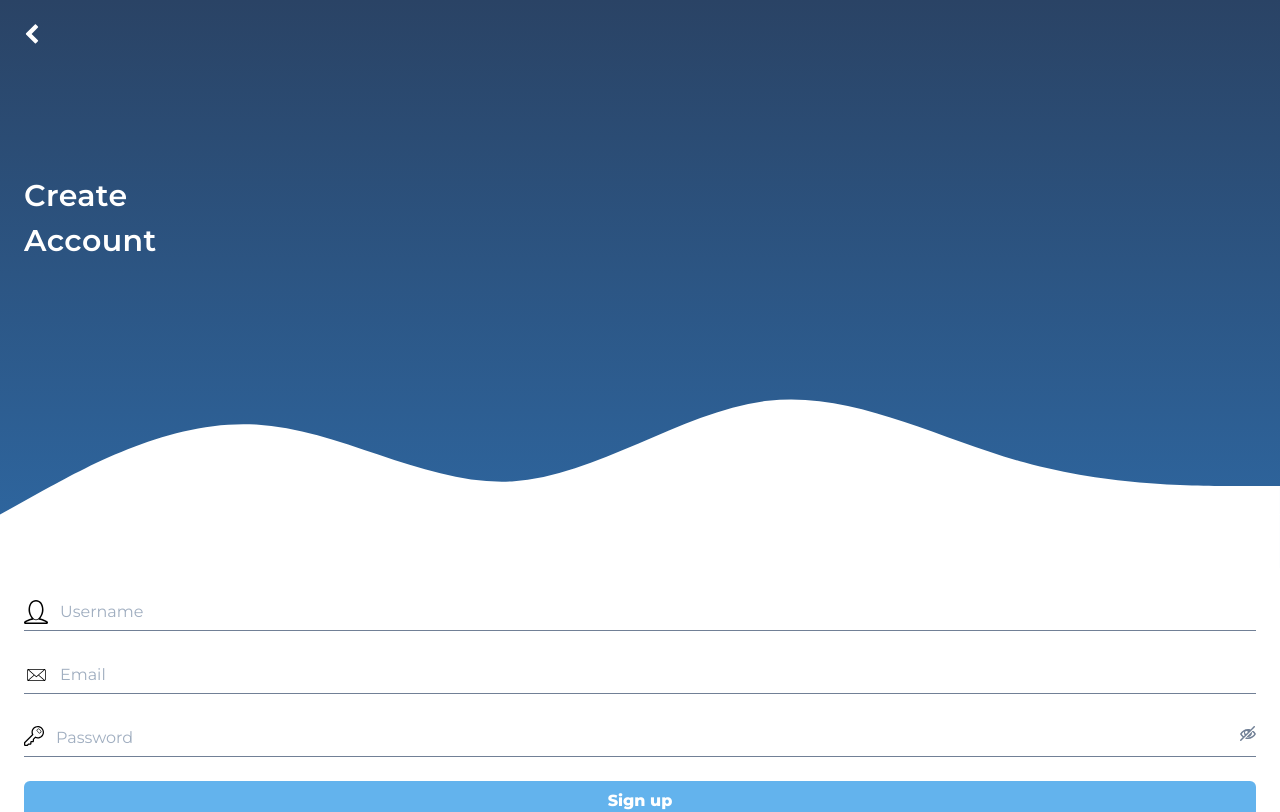
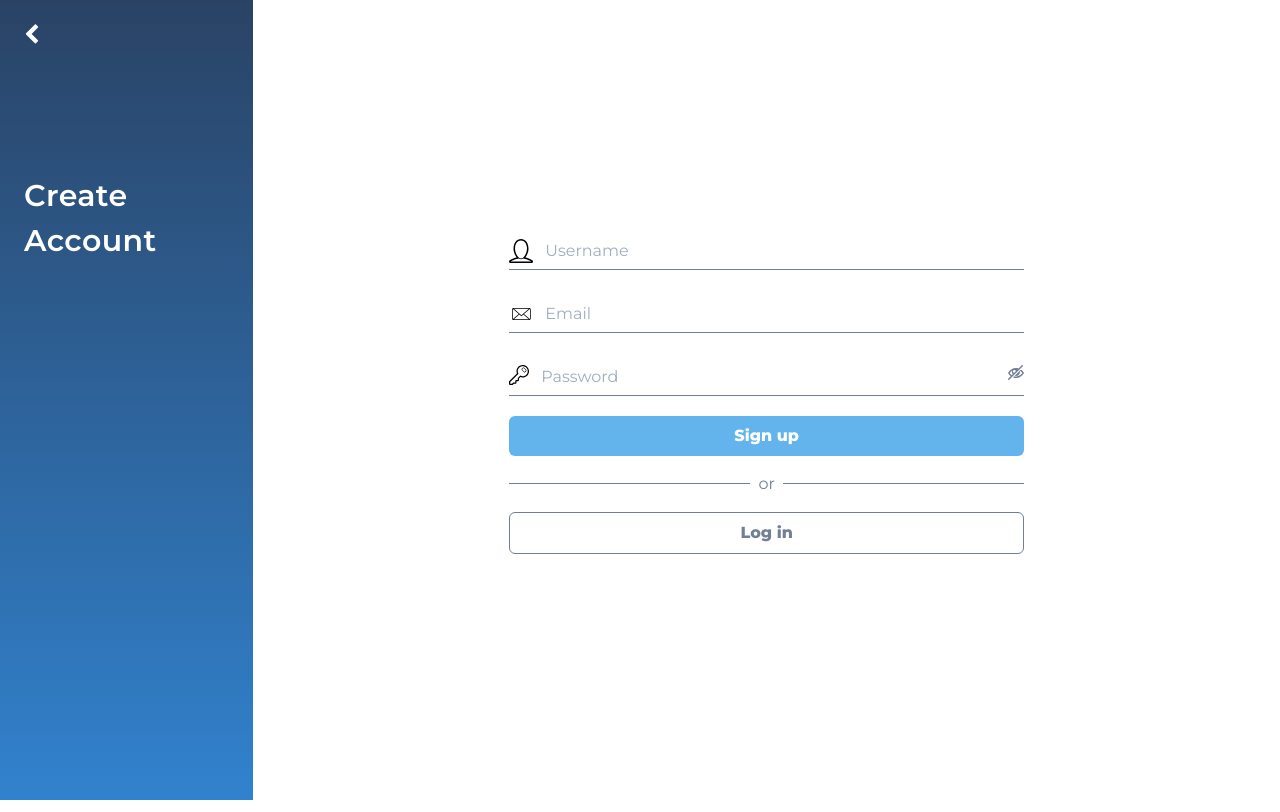
Before and after one commit to bulenteroglu/done.it, a React (Create React App) app in the folder client/: page /signup in a window 1280 px wide. Shown: the top 812 px of the page. Built offline with nearby package versions, Linux system fonts and the light colour scheme; no server answers.

Commit message:
More responsive design implemented

```diff
--- a/client/src/components/Authentication/Login.js
+++ b/client/src/components/Authentication/Login.js
@@ -64,7 +64,7 @@ function Login() {
 
         <div className="bg-white text-black flex flex-col lg:min-h-screen lg:w-full lg:justify-center lg:items-center">
           {error && (
-            <div className="mx-6">
+            <div className="mx-6 lg:w-full lg:px-64">
               <ErrorNotification
                 message={error}
                 clearError={() => setError(undefined)}
--- a/client/src/components/Authentication/Signup.js
+++ b/client/src/components/Authentication/Signup.js
@@ -38,8 +38,8 @@ function Signup() {
   };
 
   return (
-    <div className="flex flex-col min-h-screen bg-gradient-to-b from-blue-900 to-blue-600  justify-between text-white">
-      <div className="m-6 font-semibold tracking-wide">
+    <div className="flex flex-col lg:flex-row lg:h-screen min-h-screen bg-gradient-to-b from-blue-900 to-blue-600  justify-between text-white">
+      <div className="m-6 font-semibold tracking-wide lg:w-64">
         <Link to="/">
           <svg
             className="fill-current w-4"
@@ -53,9 +53,9 @@ function Signup() {
         <div className="text-3xl">Account</div>
       </div>
 
-      <div>
+      <div className="lg:w-full">
         <svg
-          className="-mb-1"
+          className="-mb-2 lg:hidden"
           xmlns="http://www.w3.org/2000/svg"
           viewBox="0 0 1440 320"
         >
@@ -66,16 +66,17 @@ function Signup() {
           ></path>
         </svg>
 
-        <div className="bg-white text-black flex flex-col">
+        <div className="bg-white text-black flex flex-col lg:min-h-screen lg:w-full lg:justify-center lg:items-center">
           {error && (
-            <div className="mx-6">
+            <div className="mx-6 lg:w-full lg:px-64">
               <ErrorNotification
                 message={error}
                 clearError={() => setError(undefined)}
               />
             </div>
           )}
-          <div className="mt-8 mx-6 border-b border-gray-600 ">
+          <div className="lg:w-full ">
+            <div className="mt-8 mx-6 border-b border-gray-600 lg:mx-64  ">
               <div className="flex w-full">
                 <div>
                   <svg className="w-6" id="icon-user" viewBox="0 0 32 32">
@@ -92,7 +93,7 @@ function Signup() {
                 </div>
               </div>
             </div>
-          <div className="mt-8 mx-6 border-b border-gray-600">
+            <div className="mt-8 mx-6 border-b lg:mx-64 border-gray-600">
               <div className="flex w-full">
                 <div>
                   <svg
@@ -113,14 +114,14 @@ function Signup() {
                 </div>
               </div>
             </div>
-          <div className="mb-1 mt-8 mx-6 border-b border-gray-600">
-            <div className="flex w-full">
+            <div className="mb-1 mt-8 mx-6 border-b lg:mx-64 border-gray-600">
+              <div className="flex w-full ">
                 <div>
                   <svg className="w-5" id="icon-key" viewBox="0 0 32 32">
                     <path d="M22.004 0c-5.523 0-10 4.478-10 10 0 1.285 0.269 2.501 0.713 3.629l-12.149 12.148c-0.351 0.352-0.568 0.686-0.568 1.223v3c0 1.070 0.929 2 2 2h3c0.536 0 0.875-0.215 1.226-0.564l1.435-1.436h2.343c1.104 0 2-0.896 2-2v-2h2c1.104 0 2-0.896 2-2v-2.344l2.369-2.371c1.129 0.445 2.344 0.715 3.631 0.715 5.521 0 10-4.478 10-10s-4.479-10-10-10zM22.004 18c-1.48 0-2.852-0.43-4.041-1.132l-0.344 0.343-3.030 3.031c-0.375 0.375-0.586 0.883-0.586 1.414v2.344h-2c-1.104 0-2 0.895-2 2v2h-2.342c-0.53 0-1.039 0.211-1.414 0.586l-1.418 1.418-2.826-0.004-0.003-2.85 11.665-11.644c0 0 0 0.001 0.001 0.002l1.469-1.469c-0.702-1.189-1.132-2.56-1.132-4.040 0-4.418 3.583-8 8-8s8 3.582 8 8-3.581 8.001-7.999 8.001zM27.82 8.239c-1.121-1.562-2.486-2.925-4.055-4.054-0.255-0.185-0.585-0.231-0.882-0.127-1.389 0.489-2.34 1.439-2.826 2.828-0.037 0.104-0.055 0.212-0.055 0.319 0 0.199 0.062 0.396 0.182 0.563 1.125 1.564 2.488 2.928 4.053 4.053 0.256 0.184 0.584 0.231 0.881 0.128 1.391-0.486 2.342-1.438 2.83-2.828 0.037-0.104 0.055-0.212 0.055-0.319-0.001-0.199-0.064-0.396-0.183-0.563zM24.82 11.010c-1.478-1.063-2.765-2.35-3.82-3.793 0.387-1.103 1.111-1.827 2.182-2.221 1.479 1.065 2.764 2.349 3.816 3.811-0.391 1.095-1.113 1.815-2.178 2.203z"></path>
                   </svg>
                 </div>
-              <div className="flex-auto">
+                <div className="flex-auto ">
                   <input
                     className="appearance-none border-none rounded w-full mb-2 pl-3 leading-tight focus:outline-none"
                     type={passwordShown ? "text" : "password"}
@@ -128,7 +129,10 @@ function Signup() {
                     onChange={(e) => setPassword(e.target.value)}
                   />
                 </div>
-              <div onClick={togglePasswordVisiblity} className="text-gray-600">
+                <div
+                  onClick={togglePasswordVisiblity}
+                  className="text-gray-600"
+                >
                   {passwordShown ? (
                     <svg
                       className="w-4 fill-current"
@@ -152,7 +156,7 @@ function Signup() {
               </div>
             </div>
 
-          <div className="mx-6 mt-5">
+            <div className="mx-6 mt-5  lg:mx-64">
               <button
                 onClick={handleSubmit}
                 className="w-full bg-blue-400 text-white font-extrabold rounded-md py-2"
@@ -160,12 +164,12 @@ function Signup() {
                 Sign up
               </button>
             </div>
-          <div className="mx-6 flex mb-4 mt-4 items-center justify-center">
+            <div className="mx-6 lg:mx-64 flex mb-4 mt-4 items-center justify-center">
               <div className="w-full border-b border-gray-600"></div>
               <div className="mx-2 text-gray-600">or</div>
               <div className="w-full border-b border-gray-600"></div>
             </div>
-          <div className="mx-6 mb-10">
+            <div className="mx-6 mb-10  lg:mx-64">
               <Link to="/signin">
                 <button className="w-full border border-gray-600 text-gray-600 font-extrabold rounded-md py-2">
                   Log in
@@ -175,6 +179,7 @@ function Signup() {
           </div>
         </div>
       </div>
+    </div>
   );
 }
 
--- a/client/src/components/Tasks/Tasks.css
+++ b/client/src/components/Tasks/Tasks.css
@@ -5,3 +5,15 @@
 .bar {
   background: linear-gradient(to bottom right, #2b96e9, #d4aef6);
 }
+
+.scrollBar::-webkit-scrollbar {
+  width: 8px;
+  border-radius: 8px;
+
+  background-color: #2c5282;
+}
+
+.scrollBar::-webkit-scrollbar-thumb {
+  border-radius: 8px;
+  background-color: #2a4365;
+}
--- a/client/src/components/Tasks/Tasks.js
+++ b/client/src/components/Tasks/Tasks.js
@@ -103,7 +103,7 @@ function Tasks() {
 
   return (
     <div className="bg-gradient-to-b from-blue-900 to-blue-600  flex flex-col h-screen text-white">
-      <div className="m-6 ">
+      <div className="m-6">
         <Link to="/dashboard">
           <svg
             className="fill-current w-4"
@@ -114,10 +114,10 @@ function Tasks() {
           </svg>
         </Link>
       </div>
-      <div className="mx-6 mt-5 flex items-center justify-between">
-        <div className="text-sm tracking-tighter">
+      <div className="mx-6 mt-5 flex items-center justify-between lg:mx-64">
+        <div className="text-sm tracking-tighter lg:text-3xl">
           <Moment format="ddd DD, yyyy">{date}</Moment>
-          <div className="font-extrabold text-xl">
+          <div className="font-extrabold text-xl lg:text-4xl">
             {timeText ? timeText : <Moment fromNow>{date}</Moment>}
           </div>
         </div>
@@ -137,7 +137,7 @@ function Tasks() {
           </button>
         </div>
       </div>
-      <div className="my-6">
+      <div className="my-6 lg:mx-64">
         <DatePicker
           getSelectedDay={selectedDay}
           endDate={100}
@@ -156,7 +156,8 @@ function Tasks() {
         </div>
       </div> */}
 
-      <div className="overflow-y-auto">
+      <div className="lg:mx-64 lg:h-full overflow-y-auto lg:overflow-x-hidden scrollBar">
+        <div className="lg:grid lg:grid-cols-2 xl:grid-cols-3 lg:mx-auto">
           {tasks.map((task) => (
             <TaskItem
               task={task}
@@ -169,6 +170,8 @@ function Tasks() {
             />
           ))}
         </div>
+      </div>
+
       {modal && <Modal onClick={onClick} />}
     </div>
   );
```
Also changed, not shown: client/src/components/Dashboard/Dashboard.js (+14 -14 lines). Lines whose indentation alone changed are shown as unchanged.
